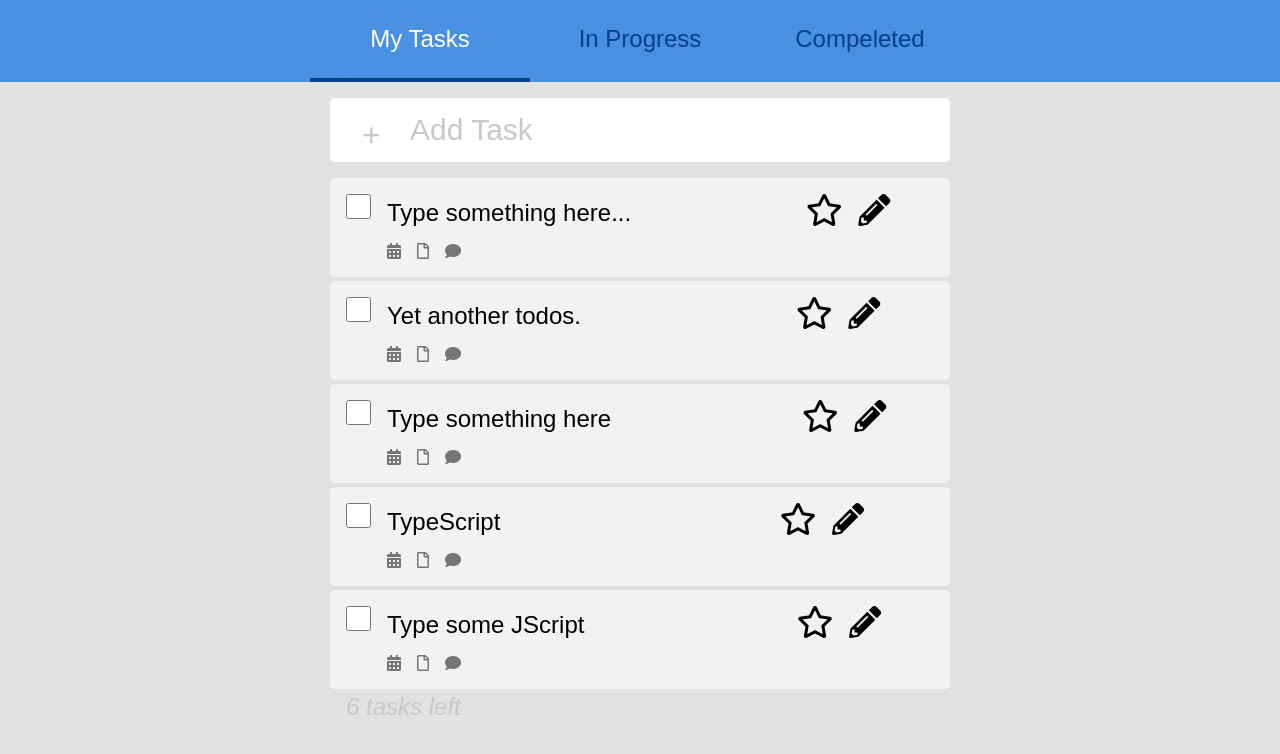
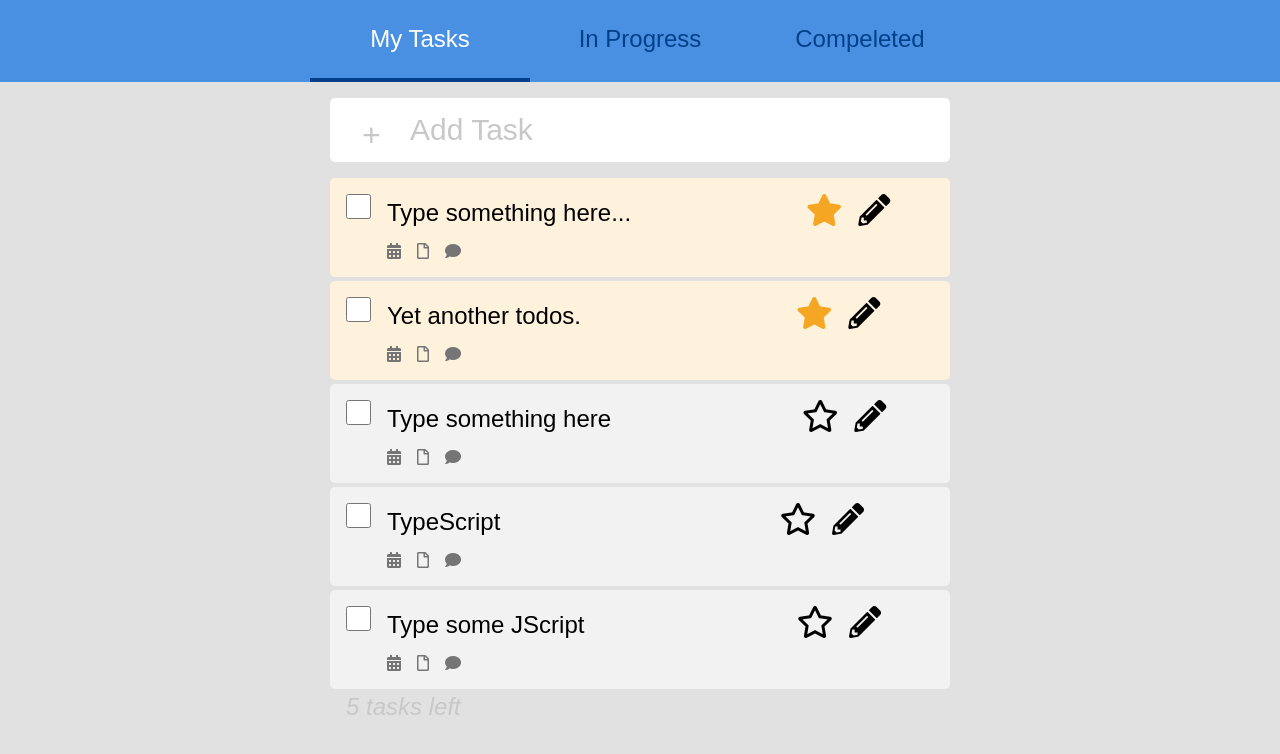
Before and after one commit to iigmir/f2e-week1, an Angular app: page /tasks in a window 1280 px wide. Shown: the top 754 px of the page. Built offline with nearby package versions, Linux system fonts and the light colour scheme.

Commit message:
Fix typo, add html prop

```diff
--- a/src/app/mock-todos.ts
+++ b/src/app/mock-todos.ts
@@ -1,7 +1,7 @@
 import { Todo } from './todo';
 
 export const TODOS: Todo[] = [{
-        satrred: true,
+        starred: true,
         priority: 0,
         comment: 'Type something comment',
         todo: 'Type something here...',
@@ -10,7 +10,7 @@ export const TODOS: Todo[] = [{
         file: 'foo/bar',
         completed: false
     }, {
-        satrred: true,
+        starred: true,
         priority: 1,
         comment: 'Another',
         todo: 'Yet another todos.',
@@ -19,7 +19,7 @@ export const TODOS: Todo[] = [{
         file: 'foo/bar/baz',
         completed: false
     }, {
-        satrred: false,
+        starred: false,
         priority: 2,
         comment: null,
         todo: 'Type something here',
@@ -28,7 +28,7 @@ export const TODOS: Todo[] = [{
         file: null,
         completed: false
     }, {
-        satrred: false,
+        starred: false,
         priority: 3,
         comment: null,
         todo: 'TypeScript',
@@ -37,7 +37,7 @@ export const TODOS: Todo[] = [{
         file: 'foo',
         completed: false
     }, {
-        satrred: false,
+        starred: false,
         priority: 3,
         comment: null,
         todo: 'Type some JScript',
@@ -49,7 +49,7 @@ export const TODOS: Todo[] = [{
 ];
 /*
 completed: Boolean;
-    satrred: Boolean;
+    starred: Boolean;
     priority: Number;
     comment: String;
     todo: String;
--- a/src/app/tasks/tasks.component.html
+++ b/src/app/tasks/tasks.component.html
@@ -1,4 +1,9 @@
-<div class="todo" *ngFor="let t of todos">
+<div
+    *ngFor="let t of todos; let idx = index"
+    [ngClass]="{
+        'starred': t.starred ,
+        'todo' : true
+    }" >
     <div class="checkcard">
         <input type="checkbox">
     </div>
@@ -256,4 +261,4 @@
 
 </div>
 
-<p class="info"> <i> 6 tasks left </i> </p>
+<p class="info"> <i> {{ todos.length }} tasks left </i> </p>
--- a/src/app/todo.ts
+++ b/src/app/todo.ts
@@ -1,6 +1,6 @@
 export class Todo {
     completed: Boolean;
-    satrred: Boolean;
+    starred: Boolean;
     priority: Number;
     comment: String;
     todo: String;
--- a/src/styles.scss
+++ b/src/styles.scss
@@ -145,7 +145,6 @@ input, textarea { border: 0;border-radius: 2px; }
     .actionarea
     {
         display: none;
-        //
         width: 100%;
         border-radius: 5px;
         justify-content: space-around;
```
